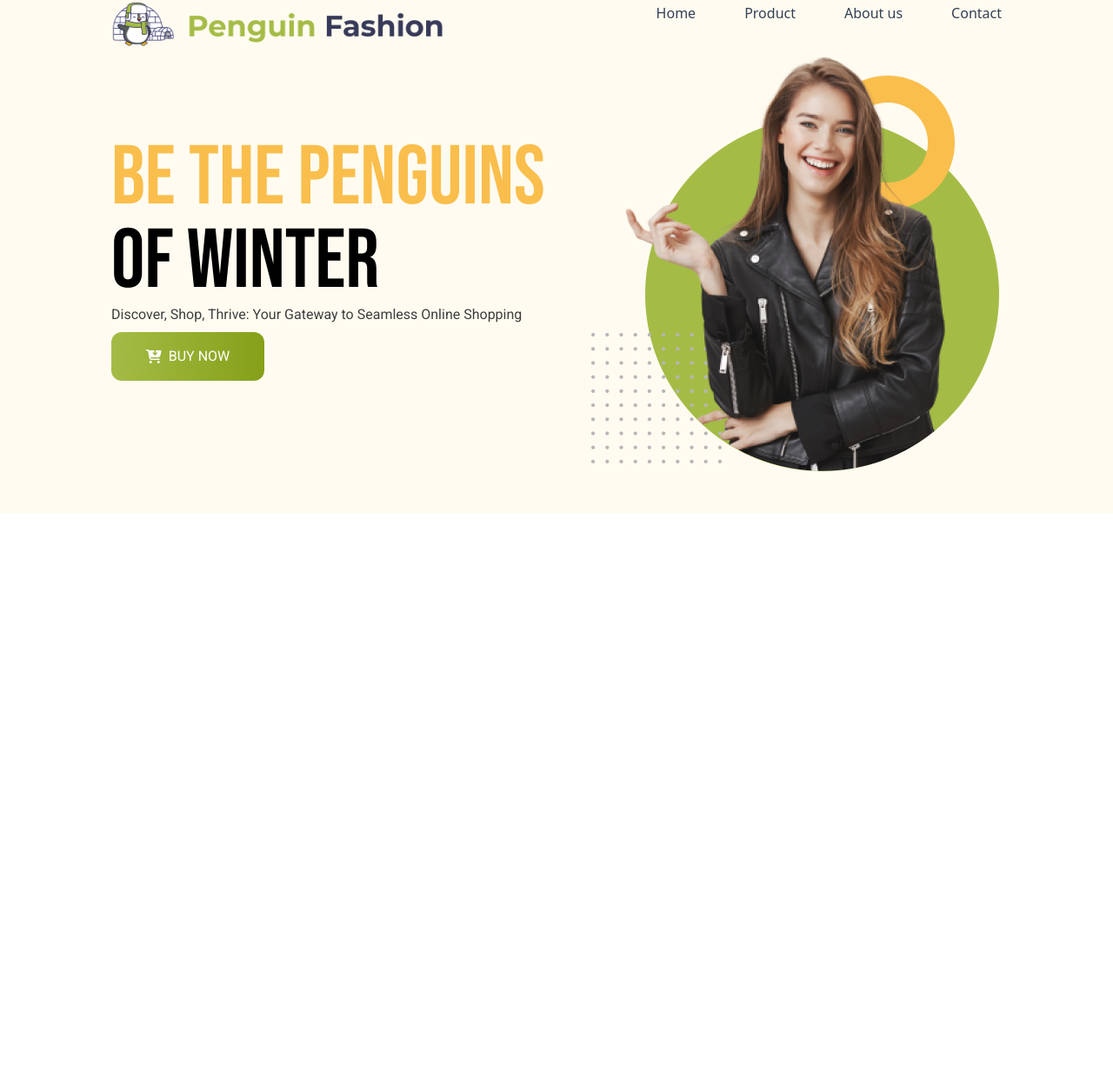
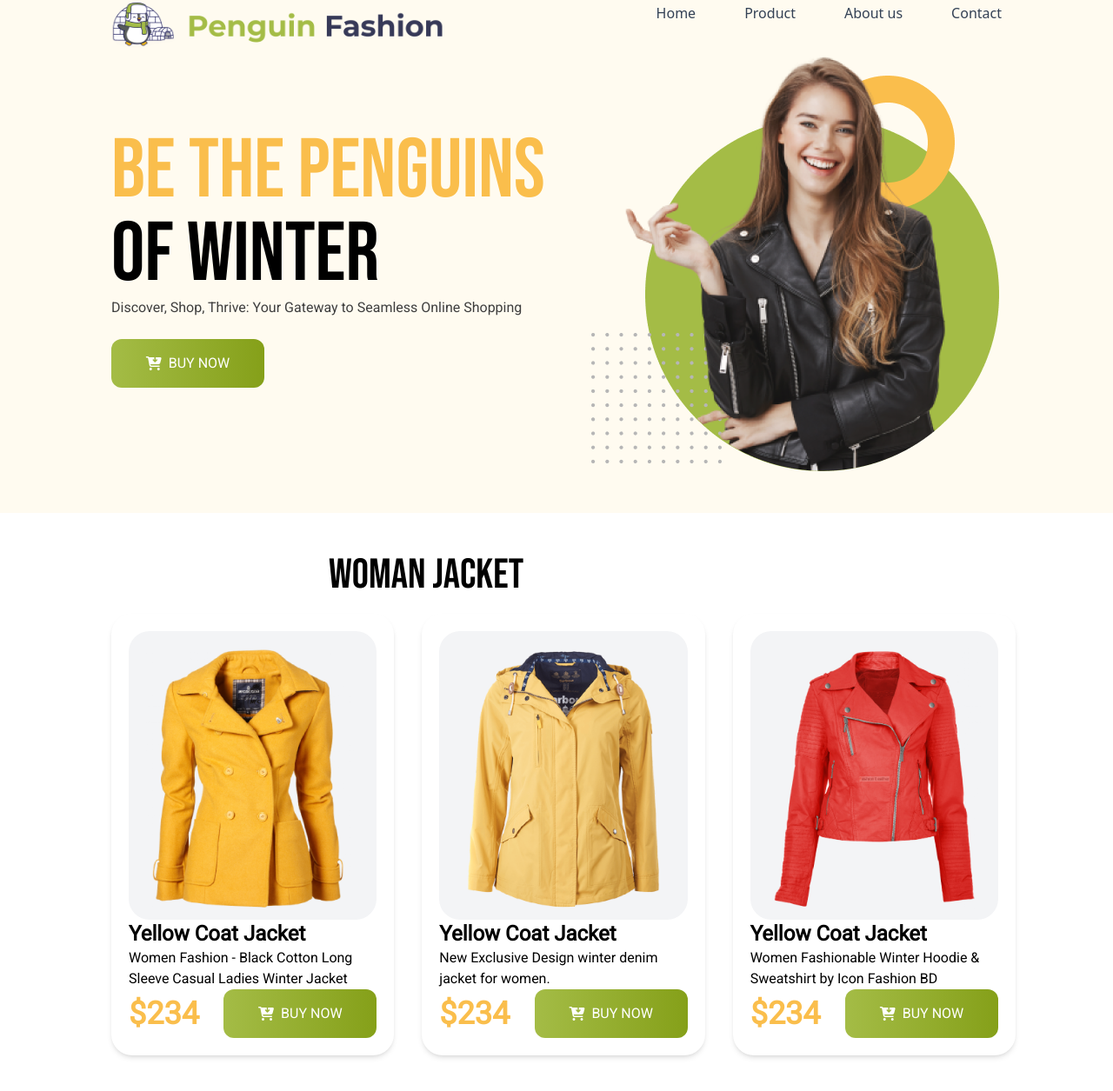
Before and after one commit to fatema-a5878/penguin-fashion-mart, a plain HTML site: page index.html in a window 1280 px wide. Shown: the part 45-1300 px from the top of the page at 87% size. Before the commit the page ends 800 px from the top, so only its background shows below. Drawn offline with nearby package versions, Linux system fonts and the light colour scheme.

Commit message:
Woman Cart Section Complete

```diff
--- a/index.html
+++ b/index.html
@@ -12,12 +12,12 @@
     <script src="https://kit.fontawesome.com/9cac1d8f79.js" crossorigin="anonymous"></script>
 </head>
 <body>
-    <header class="bg-[#FFFBF0] pl-32 pr-32 pt-12 pb-12">
+    <header class="bg-[#FFFBF0] pl-4 pt-7 lg:pl-32 lg:pr-32 lg:pt-12 pb-12 h:104">
         <nav class="flex justify-between">
-            <div class="w-96">
+            <div class="w-37 lg:w-96">
                 <img src="./icons/logo.png" alt="">
             </div>
-            <div class="navbar flex gap-x-14 list-none text-slate-700 font-medium">
+            <div class="navbar hidden lg:flex flex gap-x-14 list-none text-slate-700 font-medium">
                 <a href="#HOME">
                     <li>Home</li>
                 </a>
@@ -30,15 +30,16 @@
                 <a href="#CONTACT">
                     <li>Contact</li>
                 </a>
+                <img class="flex h-7 w-7 lg:hidden" src="./icons/hambargur.png" alt="">
             </div>
         </nav>
         <!-- Banner Section Start -->
-        <div class="pt-26 flex justify-between items-center">
+        <div class="pt-13 lg:pt-26 flex justify-between items-center flex-col lg:flex-row">
             <div>
-                <h3 class="title-font text-8xl"><span class="text-[#FABE4C]">Be the Penguins</span><br> of Winter</h3>
-            <p class="text-[#3E3E3E] primary-font pb-2">Discover, Shop, Thrive: Your Gateway to Seamless Online Shopping</p>
+                <h3 class="title-font text-6xl lg:text-8xl banner-title"><span class="text-[#FABE4C]">Be the Penguins</span> of Winter</h3>
+            <p class="text-[#3E3E3E] primary-font pb-6">Discover, Shop, Thrive: Your Gateway to Seamless Online Shopping</p>
             <!-- Banner Button Section -->
-            <div class="flex items-center justify-center py-4 bg-gradient-to-r from-[#A4BC46] to-[#85A019] w-44 h-14 rounded-xl text-white cursor-pointer">
+            <div class="flex items-center justify-center py-4 bg-gradient-to-r from-[#A4BC46] to-[#85A019] w-44 h-14 rounded-xl text-white cursor-pointer banner-btn">
                 <i class="fa-solid fa-cart-arrow-down pr-2"></i>
                 <p class="font-medium primary-font">BUY NOW</p>
             </div>
@@ -49,8 +50,72 @@
         </div>
         </div>
     </header>
+    <!-- Header End -->
+    <!-- Main Section start -->
     <main>
-
+        <section class="pt-12 pl-32 pr-28">
+            <h1 class="woman title-font text-5xl pb-5">W0Man Jacket</h1>
+            <!--Cart Container 1 -->
+           <div class="flex gap-8 mb-24 justify-center items-center">
+             <!-- Cart 1 -->
+            <!-- Column 1 -->
+            <div class="pl-5 pr-5 pt-5 pb-5 shadow-md rounded-3xl cart">
+                <div class="bg-[#f3f4f6] rounded-3xl pt-5 pr-5 pb-3 pl-5">
+                    <img src="./images/jacket-1.png" alt="">
+                </div>
+                <!-- Column 2 -->
+                <div>
+                    <h3 class="text-2xl font-bold primary-font">Yellow Coat Jacket </h3>
+                    <p class="primary-font">Women Fashion - Black Cotton Long Sleeve Casual Ladies Winter Jacket</p>
+                    <div class="flex justify-between items-center">
+                        <p class="primary-font text-4xl font-black text-[#FABE4C]">$234</p>
+                    <div class="flex items-center justify-center py-4 bg-gradient-to-r from-[#A4BC46] to-[#85A019] w-44 h-14 rounded-xl text-white cursor-pointer banner-btn">
+                        <i class="fa-solid fa-cart-arrow-down pr-2"></i>
+                        <p class="font-medium primary-font">BUY NOW</p>
+                    </div>
+                    </div>
+                </div>
+            </div>
+            <!-- Cart 2 -->
+            <!-- Column 1 -->
+            <div class="pl-5 pr-5 pt-5 pb-5 shadow-md rounded-3xl cart">
+                <div class="bg-[#f3f4f6] rounded-3xl pt-5 pr-5 pb-3 pl-5">
+                    <img src="./images/jacket-2.png" alt="">
+                </div>
+                <!-- Column 2 -->
+                <div>
+                    <h3 class="text-2xl font-bold primary-font">Yellow Coat Jacket </h3>
+                    <p class="primary-font">New Exclusive Design winter denim jacket for women.</p>
+                    <div class="flex justify-between items-center">
+                        <p class="primary-font text-4xl font-black text-[#FABE4C]">$234</p>
+                    <div class="flex items-center justify-center py-4 bg-gradient-to-r from-[#A4BC46] to-[#85A019] w-44 h-14 rounded-xl text-white cursor-pointer banner-btn">
+                        <i class="fa-solid fa-cart-arrow-down pr-2"></i>
+                        <p class="font-medium primary-font">BUY NOW</p>
+                    </div>
+                    </div>
+                </div>
+            </div>
+            <!-- Cart 3 -->
+            <!-- Column 1 -->
+            <div class="pl-5 pr-5 pt-5 pb-5 shadow-md rounded-3xl cart">
+                <div class="bg-[#f3f4f6] rounded-3xl pt-5 pr-5 pb-3 pl-5">
+                    <img src="./images/jacket-3.png" alt="">
+                </div>
+                <!-- Column 2 -->
+                <div>
+                    <h3 class="text-2xl font-bold primary-font">Yellow Coat Jacket </h3>
+                    <p class="primary-font">Women Fashionable Winter Hoodie & Sweatshirt by Icon Fashion BD</p>
+                    <div class="flex justify-between items-center">
+                        <p class="primary-font text-4xl font-black text-[#FABE4C]">$234</p>
+                    <div class="flex items-center justify-center py-4 bg-gradient-to-r from-[#A4BC46] to-[#85A019] w-44 h-14 rounded-xl text-white cursor-pointer banner-btn">
+                        <i class="fa-solid fa-cart-arrow-down pr-2"></i>
+                        <p class="font-medium primary-font">BUY NOW</p>
+                    </div>
+                    </div>
+                </div>
+            </div>
+           </div>
+        </section>
     </main>
     <footer>
 
--- a/style.css
+++ b/style.css
@@ -14,3 +14,18 @@
 .navbar a:hover{
     color: #eab308;
 }
+.banner-title{
+    max-width: 550px;
+}
+.banner-btn:hover{
+    border: 3px solid #A4BC46;
+    background: #FFFBF0;
+    color: #A4BC46;
+}
+.cart{
+    max-width: 370px;
+    max-height: 550px;
+}
+.woman{
+    padding-left: 250px;
+}
```
Also changed, not shown: icons/hambargur.png (added).
